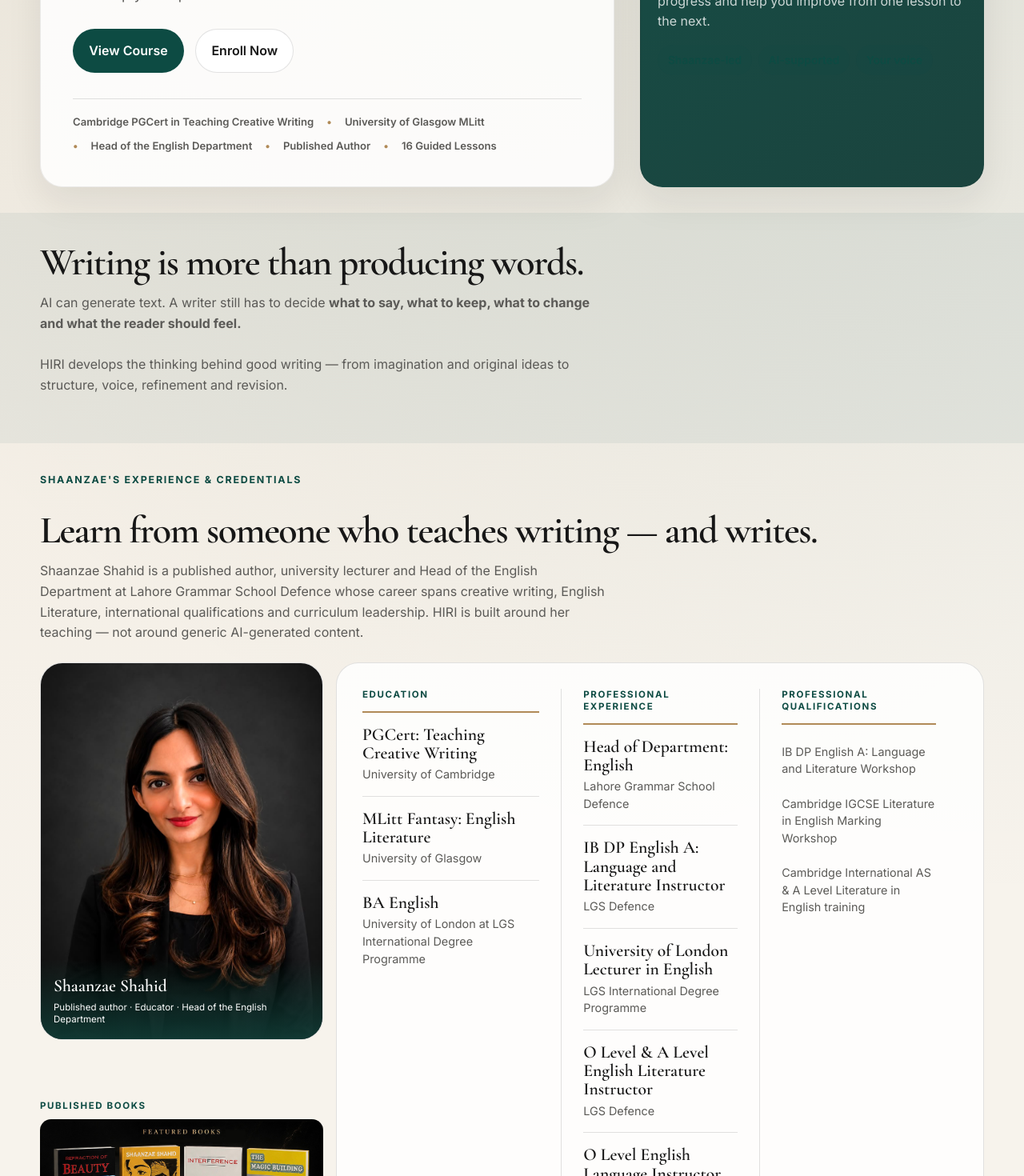
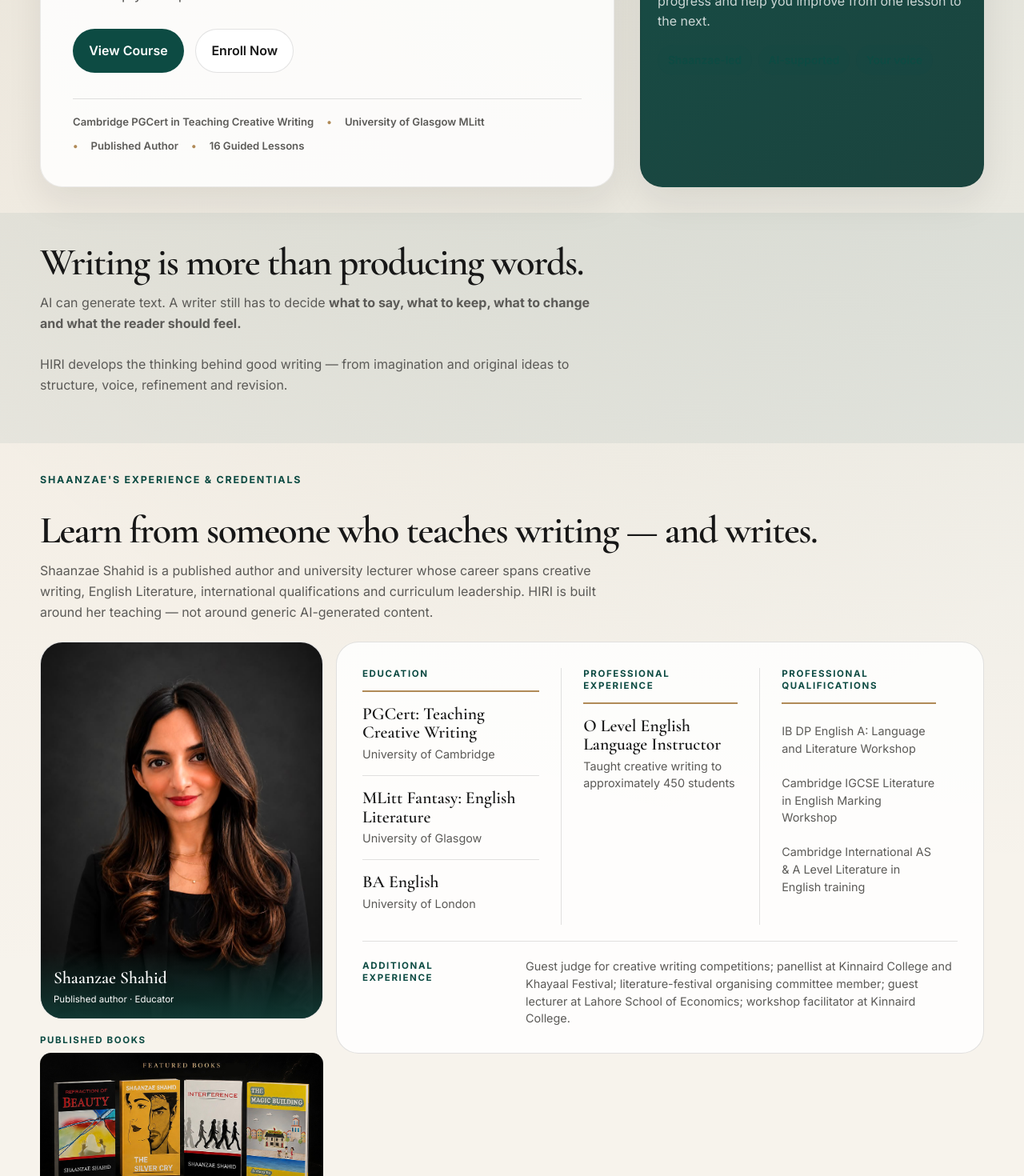
Before and after one commit to sm9449/hiri-website, a Next.js app: page / in a window 1280 px wide. Shown: the part 760-2230 px from the top of the page at 80% size. Built offline with nearby package versions, Linux system fonts and the light colour scheme.

Commit message:
LGS data change

```diff
--- a/app/page.tsx
+++ b/app/page.tsx
@@ -20,30 +20,26 @@ export default function HomePage() {
       <h1>Become a stronger, more confident writer.</h1>
       <p className="hero-lead">Learn Creative English with published author and educator <strong>Shaanzae Shahid</strong> through a four-week course built around her teaching.<br /><br />Develop your writing through expert lessons, structured practice and personalised feedback, with an <strong>AI Coach and Mentor modelled on Shaanzae’s methods</strong> to understand your writing, remember your progress and help you improve week after week.</p>
       <div className="hero-actions"><ButtonLink href="/course">View Course</ButtonLink><ButtonLink href="https://app.hiri.uk/enroll" variant="secondary">Enroll Now</ButtonLink></div>
-      <div className="credibility-strip" aria-label="Course credibility"><span>Cambridge PGCert in Teaching Creative Writing</span><span>University of Glasgow MLitt</span><span>Head of the English Department</span><span>Published Author</span><span>16 Guided Lessons</span></div>
+      <div className="credibility-strip" aria-label="Course credibility"><span>Cambridge PGCert in Teaching Creative Writing</span><span>University of Glasgow MLitt</span><span>Published Author</span><span>16 Guided Lessons</span></div>
     </div><aside className="hero-panel hero-authority"><p className="panel-label">The HIRI method</p><p className="authority-quote">Learn to think, shape and own your writing.</p><p>AI can already produce polished writing. HIRI teaches the abilities that matter beyond simply generating words: <strong>original thinking, judgement, voice and control.</strong><br /><br />Shaanzae’s teaching develops those abilities through guided practice, while your AI Coach and Mentor understand your writing, remember your progress and help you improve from one lesson to the next.</p><div className="tag-row"><Tag>Shaanzae-led</Tag><Tag>AI-supported</Tag><Tag>Your voice</Tag></div></aside></div></Container></section>
 
     <section className="section section-tint"><Container><SectionHeading title="Writing is more than producing words." description={<>AI can generate text. A writer still has to decide <strong>what to say, what to keep, what to change and what the reader should feel.</strong><br /><br />HIRI develops the thinking behind good writing — from imagination and original ideas to structure, voice, refinement and revision.</>} /></Container></section>
 
-    <section className="section authority-section"><Container><SectionHeading eyebrow="Shaanzae's experience & credentials" title="Learn from someone who teaches writing — and writes." description="Shaanzae Shahid is a published author, university lecturer and Head of the English Department at Lahore Grammar School Defence whose career spans creative writing, English Literature, international qualifications and curriculum leadership. HIRI is built around her teaching — not around generic AI-generated content." />
+    <section className="section authority-section"><Container><SectionHeading eyebrow="Shaanzae's experience & credentials" title="Learn from someone who teaches writing — and writes." description="Shaanzae Shahid is a published author and university lecturer whose career spans creative writing, English Literature, international qualifications and curriculum leadership. HIRI is built around her teaching — not around generic AI-generated content." />
       <div className="profile-composition">
         <figure className="profile-portrait">
           <Image src="/Shaanzae.jpeg" alt="Shaanzae Shahid" fill sizes="(max-width: 720px) 320px, 30vw" priority />
-          <figcaption><strong>Shaanzae Shahid</strong><span>Published author · Educator · Head of the English Department</span></figcaption>
+          <figcaption><strong>Shaanzae Shahid</strong><span>Published author · Educator</span></figcaption>
         </figure>
         <div className="profile-card">
         <div className="profile-column">
           <p className="profile-label">Education</p>
           <div className="profile-item"><h3>PGCert: Teaching Creative Writing</h3><p>University of Cambridge</p></div>
           <div className="profile-item"><h3>MLitt Fantasy: English Literature</h3><p>University of Glasgow</p></div>
-          <div className="profile-item"><h3>BA English</h3><p>University of London at LGS International Degree Programme</p></div>
+          <div className="profile-item"><h3>BA English</h3><p>University of London</p></div>
         </div>
         <div className="profile-column">
           <p className="profile-label">Professional experience</p>
-          <div className="profile-item"><h3>Head of Department: English</h3><p>Lahore Grammar School Defence</p></div>
-          <div className="profile-item"><h3>IB DP English A: Language and Literature Instructor</h3><p>LGS Defence</p></div>
-          <div className="profile-item"><h3>University of London Lecturer in English</h3><p>LGS International Degree Programme</p></div>
-          <div className="profile-item"><h3>O Level &amp; A Level English Literature Instructor</h3><p>LGS Defence</p></div>
           <div className="profile-item"><h3>O Level English Language Instructor</h3><p>Taught creative writing to approximately 450 students</p></div>
         </div>
         <div className="profile-column">
--- a/app/sample-lesson/page.tsx
+++ b/app/sample-lesson/page.tsx
@@ -28,7 +28,7 @@ export default function SampleLessonPage() {
 
     <section className="section section-dark mentor-sample"><SectionHeading eyebrow="Beyond one lesson" title="The Mentor looks for development across your writing." description={<>The Coach works with the writing in front of you. The Mentor looks across your development.<br /><br />As you progress through HIRI, it brings together evidence from your lessons, feedback and reflection to identify patterns — where you are becoming stronger, where the same difficulty keeps appearing and what deserves your attention next.<br /><br />The Mentor follows the same teaching principles that shape Shaanzae's lessons, so its advice remains part of one continuous learning approach rather than disconnected AI commentary.</>} /><p className="mentor-conclusion">Your next lesson is informed by the writer you are becoming, not treated as if HIRI has never seen your work before.</p><p className="sample-emphasis">The aim is not simply to produce a better submission. It is to develop a better writer.</p></section>
 
-    <section className="section teaching-centre"><SectionHeading eyebrow="The teaching behind HIRI" title="Shaanzae's method stays at the centre." description={<>HIRI keeps Shaanzae's teaching present beyond the video lesson.<br /><br />The Coach examines how you applied the skill in your current writing.<br />The Mentor looks across your development and helps identify what to work on next.<br />Both are built around the teaching principles that shape Shaanzae's lessons.</>} /><p className="sample-credentials">Published author • PGCert in Teaching Creative Writing from the University of Cambridge • Head of the English Department at Lahore Grammar School Defence</p><p className="sample-emphasis">Human teaching, extended through intelligent personal support.</p></section>
+    <section className="section teaching-centre"><SectionHeading eyebrow="The teaching behind HIRI" title="Shaanzae's method stays at the centre." description={<>HIRI keeps Shaanzae's teaching present beyond the video lesson.<br /><br />The Coach examines how you applied the skill in your current writing.<br />The Mentor looks across your development and helps identify what to work on next.<br />Both are built around the teaching principles that shape Shaanzae's lessons.</>} /><p className="sample-credentials">Published author • PGCert in Teaching Creative Writing from the University of Cambridge</p><p className="sample-emphasis">Human teaching, extended through intelligent personal support.</p></section>
 
     <section className="section"><div className="cta-band"><p className="eyebrow">Ready to experience the full course?</p><h2>One lesson changes how you see your writing. Four weeks changes how you write.</h2><p>HIRI gives you sixteen guided lessons, structured practice, personalised feedback and a Coach and Mentor that continue supporting your development from one lesson to the next.</p><div className="hero-actions"><ButtonLink href="https://app.hiri.uk/enroll" variant="secondary">Enroll Now</ButtonLink><ButtonLink href="/course" variant="ghost">View Course</ButtonLink></div></div></section>
   </Container></div>;
--- a/lib/site.ts
+++ b/lib/site.ts
@@ -97,7 +97,7 @@ export const faqItems = [
   {
     question: "Who teaches the course?",
     answer:
-      "Shaanzae Shahid leads the course. She is a published author, Head of the English Department at Lahore Grammar School Defence, and holds a PGCert in Teaching Creative Writing from the University of Cambridge. Students learn directly from Shaanzae through focused video lessons, then apply those skills in their own writing. HIRI’s Coach provides personalised feedback on each student’s work, while the Mentor follows their development across the course. Both are shaped by Shaanzae’s teaching methods.",
+      "Shaanzae Shahid leads the course. She is a published author and holds a PGCert in Teaching Creative Writing from the University of Cambridge. Students learn directly from Shaanzae through focused video lessons, then apply those skills in their own writing. HIRI’s Coach provides personalised feedback on each student’s work, while the Mentor follows their development across the course. Both are shaped by Shaanzae’s teaching methods.",
   },
   {
     question: "How does the Coach work?",
```
